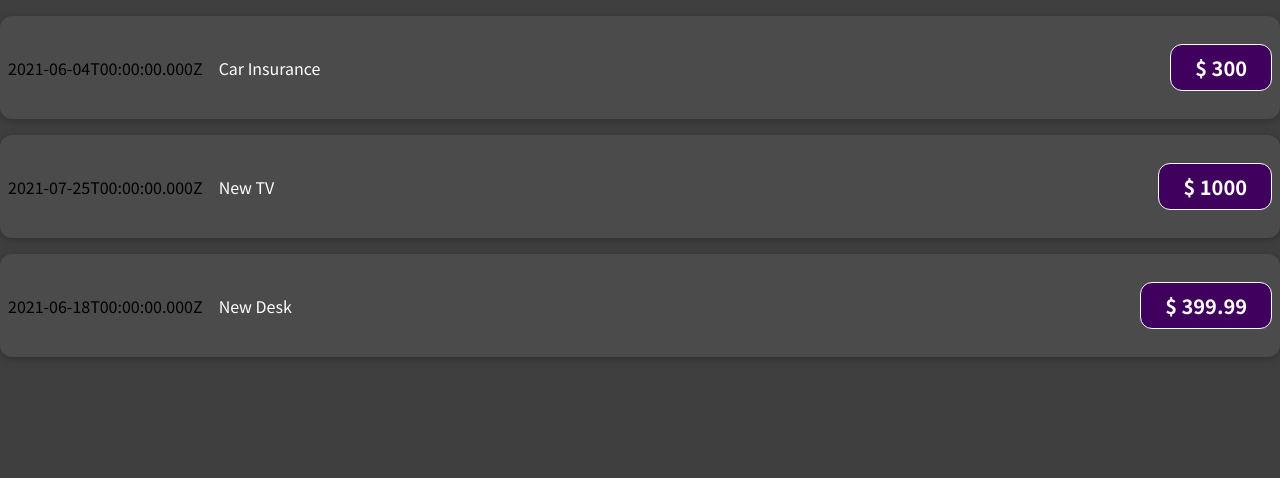
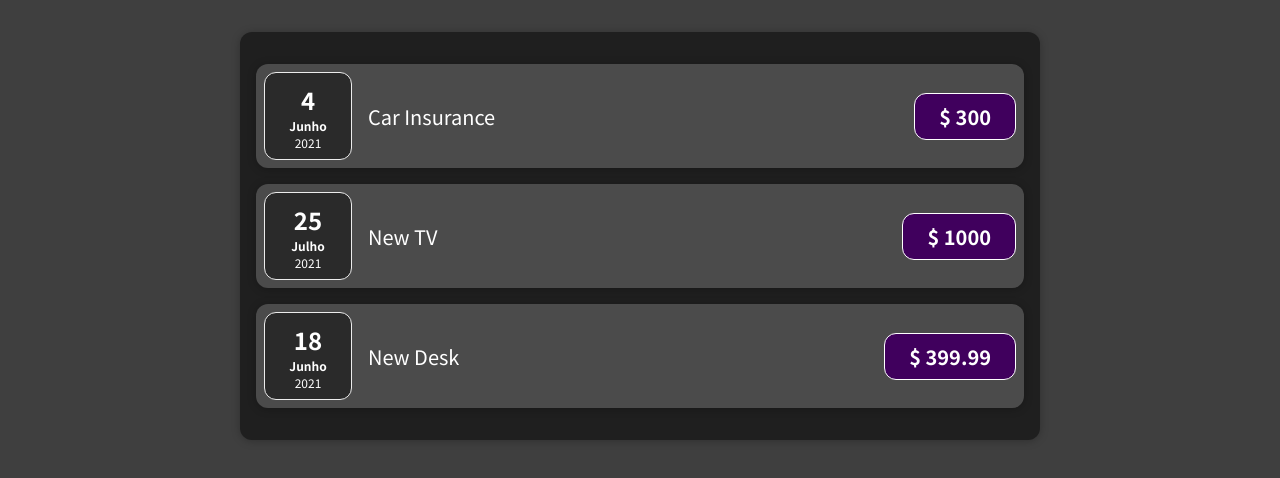
Before and after one commit to JeanCremonezzi/tabela_despesas, a JavaScript app: page / in a window 1280 px wide. Shown: the top 478 px of the page. Built offline with nearby package versions, Linux system fonts and the light colour scheme.

Commit message:
Componentes ExpenseDate, Expenses e Card adicionados

```diff
--- a/src/App.js
+++ b/src/App.js
@@ -1,26 +1,28 @@
-import ExpenseItem from "./components/ExpenseItem";
+import Expenses from "./components/Expenses/Expenses";
 
 function App() {
 	const expenses = [
-		{ id: "expense0", title: "Car Insurance", amount: 300.0, date: new Date(2021, 5, 4) },
-		{ id: "expense1", title: "New TV", amount: 1000.0, date: new Date(2021, 6, 25) },
-		{ id: "expense2", title: "New Desk", amount: 399.99, date: new Date(2021, 5, 18) },
+		{
+			id: "expense0",
+			title: "Car Insurance",
+			amount: 300.0,
+			date: new Date(2021, 5, 4),
+		},
+		{
+			id: "expense1",
+			title: "New TV",
+			amount: 1000.0,
+			date: new Date(2021, 6, 25),
+		},
+		{
+			id: "expense2",
+			title: "New Desk",
+			amount: 399.99,
+			date: new Date(2021, 5, 18),
+		},
 	];
 
-	return (
-		<>
-			{expenses.map((expense) => {
-				return (
-					<ExpenseItem
-						key={expense.id}
-						title={expense.title}
-						amount={expense.amount}
-						date={expense.date}
-					/>
-				);
-			})}
-		</>
-	);
+	return <Expenses items={expenses} />;
 }
 
 export default App;
--- /dev/null
+++ b/src/components/Card/Card.css
@@ -0,0 +1,4 @@
+.card {
+	border-radius: 12px;
+	box-shadow: 0 1px 8px rgba(0, 0, 0, 0.25);
+}
--- /dev/null
+++ b/src/components/Card/Card.js
@@ -0,0 +1,8 @@
+import "./Card.css";
+
+function Card(props) {
+	const classes = "card " + props.className;
+	return <section className={classes}>{props.children}</section>;
+}
+
+export default Card;
--- /dev/null
+++ b/src/components/ExpenseDate/ExpenseDate.css
@@ -0,0 +1,27 @@
+.expense-date {
+	display: flex;
+	flex-direction: column;
+	width: 5.5rem;
+	height: 5.5rem;
+	border: 1px solid #ececec;
+	background-color: #2a2a2a;
+	color: white;
+	border-radius: 12px;
+	align-items: center;
+	justify-content: center;
+	text-transform: capitalize;
+}
+
+.expense-date__month {
+	font-size: 0.75rem;
+	font-weight: bold;
+}
+
+.expense-date__year {
+	font-size: 0.75rem;
+}
+
+.expense-date__day {
+	font-size: 1.5rem;
+	font-weight: bold;
+}
--- /dev/null
+++ b/src/components/ExpenseDate/ExpenseDate.js
@@ -0,0 +1,17 @@
+import "./ExpenseDate.css";
+
+function ExpenseDate(props) {
+	const day = props.date.toLocaleString("pt-br", { day: "numeric" });
+	const month = props.date.toLocaleString("pt-br", { month: "long" });
+	const year = props.date.getFullYear();
+
+	return (
+		<div className="expense-date">
+			<span className="expense-date__day">{day}</span>
+			<span className="expense-date__month">{month}</span>
+			<span className="expense-date__year">{year}</span>
+		</div>
+	);
+}
+
+export default ExpenseDate;
--- a/src/components/ExpenseItem.js
+++ /dev/null
@@ -1,16 +0,0 @@
-import "./ExpenseItem.css";
-
-function ExpenseItem(props) {
-	return (
-		<section className="expense-item">
-			<header>{props.date.toISOString()}</header>
-
-			<main className="expense-item__description">
-				<p className="expense-item__title">{props.title}</p>
-				<p className="expense-item__price">$ {props.amount}</p>
-			</main>
-		</section>
-	);
-}
-
-export default ExpenseItem;
--- a/src/components/ExpenseItem.css
+++ b/src/components/ExpenseItem/ExpenseItem.css
@@ -2,10 +2,8 @@
 	display: flex;
 	justify-content: space-between;
 	align-items: center;
-	box-shadow: 0 2px 8px rgba(0, 0, 0, 0.25);
 	padding: 0.5rem;
 	margin: 1rem 0;
-	border-radius: 12px;
 	background-color: #4b4b4b;
 }
 
@@ -45,7 +43,7 @@
 		flex: 1;
 	}
 
-	.expense-item__description h2 {
+	.expense-item__title {
 		font-size: 1.25rem;
 	}
 
--- /dev/null
+++ b/src/components/ExpenseItem/ExpenseItem.js
@@ -0,0 +1,18 @@
+import "./ExpenseItem.css";
+import ExpenseDate from "../ExpenseDate/ExpenseDate";
+import Card from "../Card/Card";
+
+function ExpenseItem(props) {
+	return (
+		<Card className="expense-item">
+			<ExpenseDate date={props.date} />
+
+			<div className="expense-item__description">
+				<p className="expense-item__title">{props.title}</p>
+				<p className="expense-item__price">$ {props.amount}</p>
+			</div>
+		</Card>
+	);
+}
+
+export default ExpenseItem;
--- /dev/null
+++ b/src/components/Expenses/Expenses.css
@@ -0,0 +1,7 @@
+.expenses {
+	padding: 1rem;
+	background-color: rgb(31, 31, 31);
+	margin: 2rem auto;
+	width: 50rem;
+	max-width: 95%;
+}
--- /dev/null
+++ b/src/components/Expenses/Expenses.js
@@ -0,0 +1,22 @@
+import "./Expenses.css";
+import ExpenseItem from "../ExpenseItem/ExpenseItem";
+import Card from "../Card/Card";
+
+function Expenses(props) {
+	return (
+		<Card className="expenses">
+			{props.items.map((expense) => {
+				return (
+					<ExpenseItem
+						key={expense.id}
+						title={expense.title}
+						amount={expense.amount}
+						date={expense.date}
+					/>
+				);
+			})}
+		</Card>
+	);
+}
+
+export default Expenses;
```
